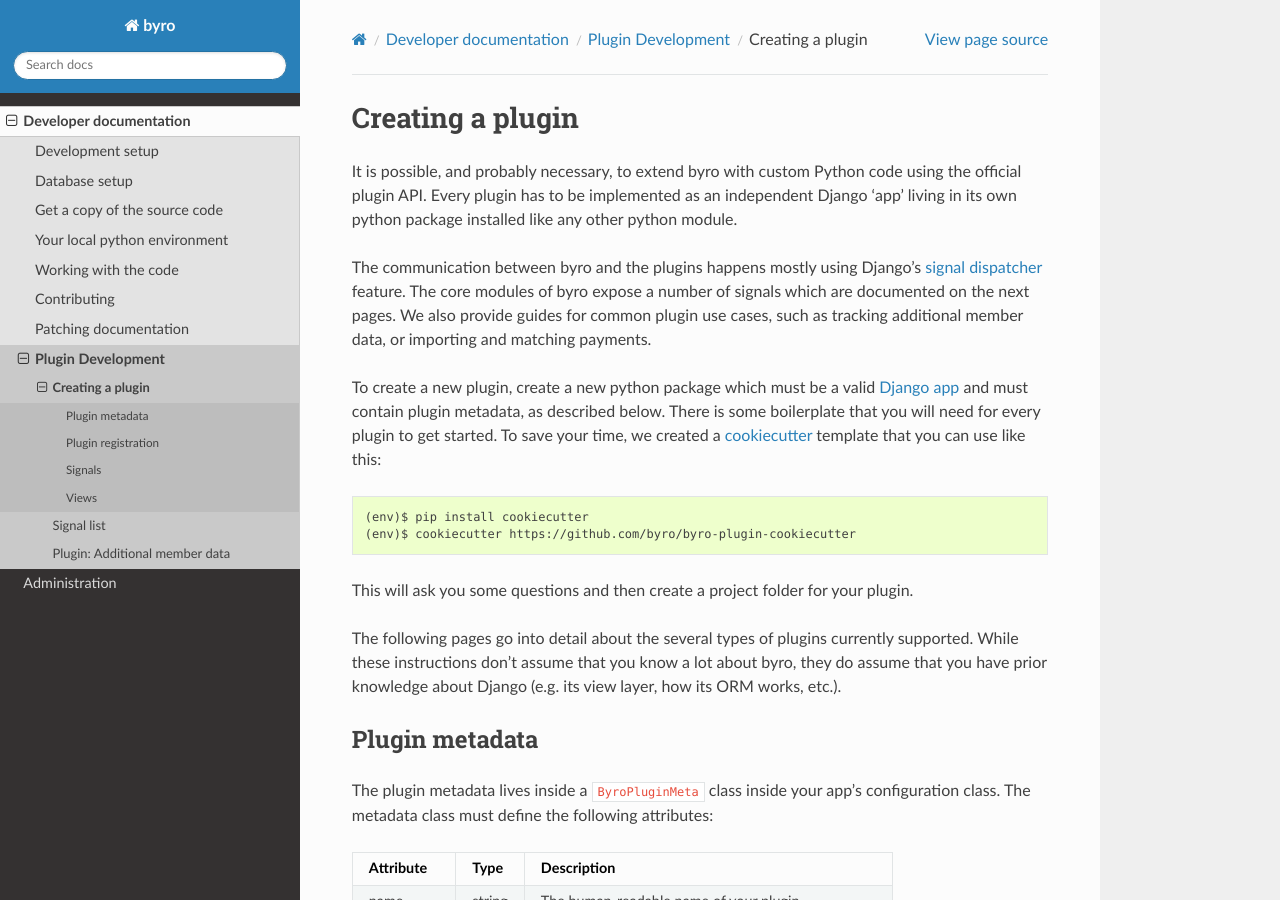
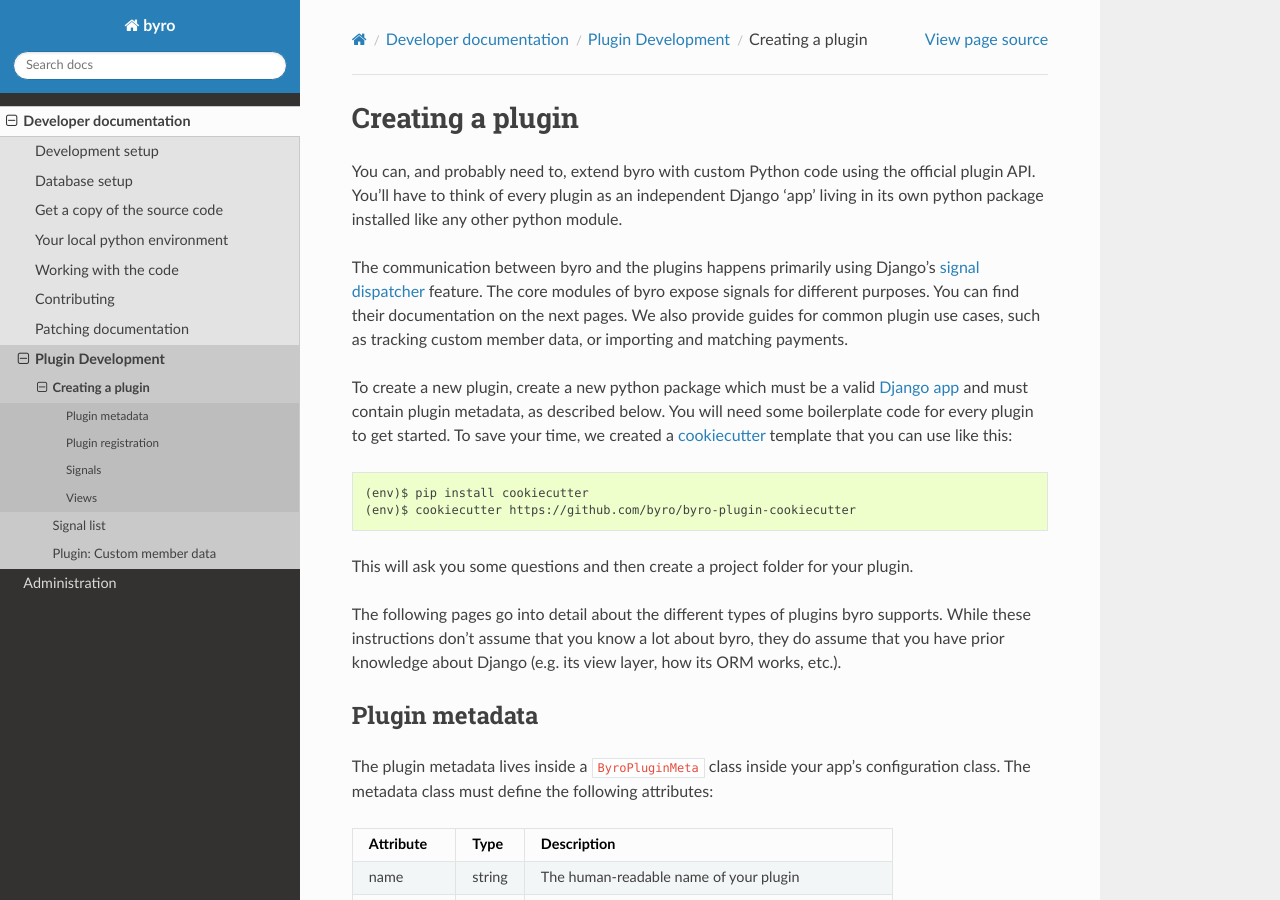
Before and after one commit to byro/byro, a Sphinx documentation site: the page built from docs/developer/plugins/plugins.rst, in a window 1280 px wide and 900 px high. Built offline with Sphinx 7.4.7 and the Read the Docs theme 2.0.0, drawn with Linux system fonts in a browser that asks for light colours; the version number could not be read and is left out; some of the changed text lies outside the part shown.

Commit message:
[docs] Wording improvements

```diff
--- a/docs/developer/plugins/index.rst
+++ b/docs/developer/plugins/index.rst
@@ -3,15 +3,15 @@
 
 byro will not be usable for you without any plugins. We recommend that you have
 a look at our `GitHub organisation`_ to see what kind of plugins are already
-available and could be adapted to your use.
+available and you can adapt it to your use cases.
 
 byro plugin capabilities should be endless, so if you run into something you'd
 like to do with a plugin, and are missing a plugin hook, please `tell us about
 it`_, and we'll be happy to add a hook to help you out.
 
 The following pages will discuss plugin workings in general, list the plugin
-hooks provided so far, and show how to save additional member data, or add a
-custom payment provider.
+hooks provided so far, and show how to save member data that is not included by
+default, or add a custom payment provider.
 
 If you run into trouble using this documentation, please `tell us about it`_,
 too.
--- a/docs/developer/plugins/plugins.rst
+++ b/docs/developer/plugins/plugins.rst
@@ -3,29 +3,29 @@
 Creating a plugin
 =================
 
-It is possible, and probably necessary, to extend byro with custom Python code
-using the official plugin API. Every plugin has to be implemented as an
-independent Django 'app' living in its own python package installed like any
-other python module.
+You can, and probably need to, extend byro with custom Python code using the
+official plugin API. You'll have to think of every plugin as an independent
+Django 'app' living in its own python package installed like any other python
+module.
 
-The communication between byro and the plugins happens mostly using Django's
-`signal dispatcher`_ feature. The core modules of byro expose a number of
-signals which are documented on the next pages. We also provide guides for
-common plugin use cases, such as tracking additional member data, or importing
-and matching payments.
+The communication between byro and the plugins happens primarily using Django's
+`signal dispatcher`_ feature. The core modules of byro expose signals for
+different purposes. You can find their documentation on the next pages. We also
+provide guides for common plugin use cases, such as tracking custom member
+data, or importing and matching payments.
 
 To create a new plugin, create a new python package which must be a valid `Django app`_
 and must contain plugin metadata, as described below.
-There is some boilerplate that you will need for every plugin to get started. To save your
-time, we created a `cookiecutter`_ template that you can use like this::
+You will need some boilerplate code for every plugin to get started. To save
+your time, we created a `cookiecutter`_ template that you can use like this::
 
    (env)$ pip install cookiecutter
    (env)$ cookiecutter https://github.com/byro/byro-plugin-cookiecutter
 
 This will ask you some questions and then create a project folder for your plugin.
 
-The following pages go into detail about the several types of plugins currently
-supported. While these instructions don't assume that you know a lot about byro,
+The following pages go into detail about the different types of plugins byro
+supports. While these instructions don't assume that you know a lot about byro,
 they do assume that you have prior knowledge about Django (e.g. its view layer,
 how its ORM works, etc.).
 
@@ -82,18 +82,18 @@
     )
 
 
-This will automatically make byro discover this plugin as soon as it is installed e.g.
-through ``pip``. During development, you can just run ``python setup.py develop`` inside
-your plugin source directory to make it discoverable.
+This will automatically make byro discover this plugin as soon as you have
+installed it, e.g.  through ``pip``. During development, you can run ``python
+setup.py develop`` inside your plugin source directory to make it discoverable.
 
 Signals
 -------
 
-The various components of byro define a number of signals which your plugin can
-listen for. We will go into the details of the different signals in the following
-pages. We suggest that you put your signal receivers into a ``signals`` submodule
-of your plugin. You should extend your ``AppConfig`` (see above) by the following
-method to make your receivers available::
+byro defines different signals which your plugin can listen for. We will
+go into the details of the different signals in the following pages. We suggest
+that you put your signal receivers into a ``signals`` submodule of your plugin.
+You should extend your ``AppConfig`` (see above) by the following method to
+make your receivers available::
 
     class IRCApp(AppConfig):
         …
@@ -110,9 +110,9 @@
 URL configuration with the namespace ``plugins:<label>:``, where ``<label>`` is
 your Django app label.
 
-.. WARNING:: If you define custom URLs and views, you are currently on your own
-   with checking that the user has appropriate permissions. byro just ensures that
-   this user is logged in.
+.. WARNING:: If you define custom URLs and views, you are on your own
+   with checking that the user has appropriate permissions. byro ensures that
+   you are dealing with an authenticated user, but nothing else.
 
 .. _Django app: https://docs.djangoproject.com/en/1.7/ref/applications/
 .. _signal dispatcher: https://docs.djangoproject.com/en/1.7/topics/signals/
--- a/docs/developer/setup.rst
+++ b/docs/developer/setup.rst
@@ -29,8 +29,8 @@
   postgres=# GRANT ALL PRIVILEGES ON DATABASE byro to byro;
 
 Please create a user with the username **byro** and the password **byro**, as
-this is the default development setup. Needless to say, **do not run byro like
-this in production**.
+this is the default development setup. **Do not run byro like this in
+production**.
 
 Get a copy of the source code
 -----------------------------
```
Also changed, not shown: docs/developer/plugins/member-data.rst (+10 -10 lines), docs/index.rst (+9 -10 lines).
